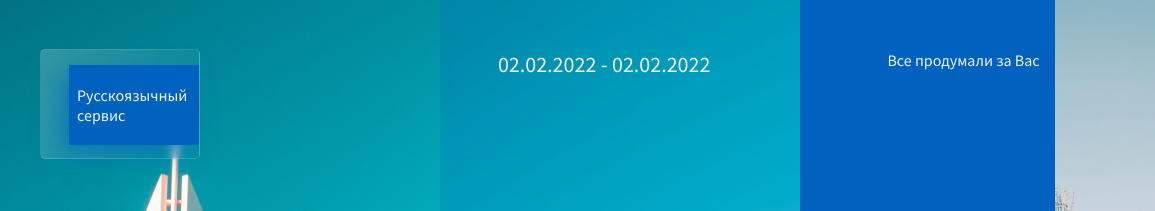
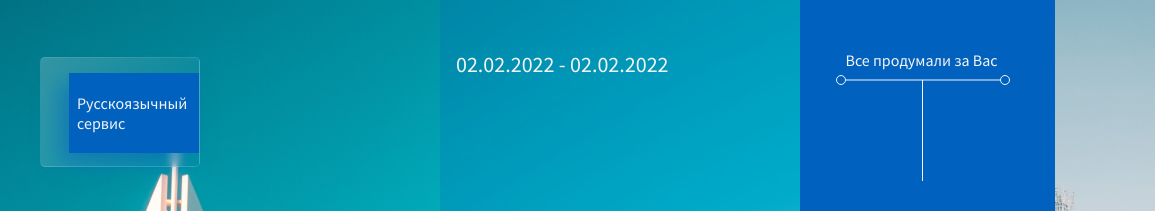
Before and after one commit to TheTempest7/Vojage, a plain HTML site: page index.html in a window 1280 px wide. Shown: the top 211 px of the page, 0-1155 px from the left. Drawn offline with nearby package versions, Linux system fonts and the light colour scheme; a web font is replaced by a local one.

Commit message:
27ofFebruaryTeirdCommit

```diff
--- a/index.html
+++ b/index.html
@@ -48,9 +48,25 @@
                             <p class="upsideBar__date">
                                 02.02.2022 - 02.02.2022
                             </p>
-                            <p class="upsideBar__slogan">
+                            <div class="upsideBar__slogan slogan">
                                 Все продумали за Вас
-                            </p>
+                                <div class="slogan__stracture">
+                                    <div class="slogan__round frstround">
+
+                                    </div>
+                                    <div class="slogan__line">
+
+                                    </div>
+                                    <div class="slogan__round scndround">
+
+                                    </div>
+                                </div>
+                                <div class="slogan__verticalLine">
+
+                                </div>
+                                <div class="slogan__buttomLine"></div>
+                                <div class="slogan__buttomCircle"></div>
+                            </div>
 
                             <div class="upsideBar__img">
                                 <svg  class="upsideBar__facebook" xmlns="http://www.w3.org/2000/svg">
--- a/scss/header.scss
+++ b/scss/header.scss
@@ -147,6 +147,54 @@ margin-right: 120px;
 }
 .upsideBar__img {
 }
+
+.upsideBar__slogan {
+}
+.slogan {
+}
+.slogan__stracture {
+    display: flex;
+    transform: translateX(-10px);
+    -webkit-transform: translateX(-10px);
+    -moz-transform: translateX(-10px);
+    -ms-transform: translateX(-10px);
+    -o-transform: translateX(-10px);
+}
+.frstround{}
+.slogan__round {
+    border: 1px solid #F4F4F4;
+    border-radius: 25px;
+    width: 10px;
+    height: 10px;
+    margin-top: 5px;
+    margin-right: 10px;
+}
+.scndround{ transform: translateX(-10px);
+    -webkit-transform: translateX(-10px);
+    -moz-transform: translateX(-10px);
+    -ms-transform: translateX(-10px);
+     -o-transform: translateX(-10px);
+}
+.slogan__line {
+    transform: translate(-10px,-4.5px);
+    width: 154px;
+    border-bottom: 1px solid   #F4F4F4;
+    -webkit-transform: translate(-10px,-4.5px);
+    -moz-transform: translate(-10px,-4.5px);
+    -ms-transform: translate(-10px,-4.5px);
+    -o-transform: translate(-10px,-4.5px);
+}
+.slogan__verticalLine{
+    width: 101px;
+    border-bottom: 1px solid #F4F4F4;
+    transform: rotate(90deg) translate(45px,-26px);
+    -webkit-transform: rotate(90deg) translate(45px,-26px);
+    -moz-transform: rotate(90deg) translate(45px,-26px);
+    -ms-transform: rotate(90deg) translate(45px,-26px);
+    -o-transform: rotate(90deg) translate(45px,-26px);
+}
+.slogan__buttomCircle{}
+.slogan__buttomLine{}
 /*-------------------------------------------------center PArt------------------------*/
 
 .header__centerPart {
```
Also changed, not shown: css/header.css.
